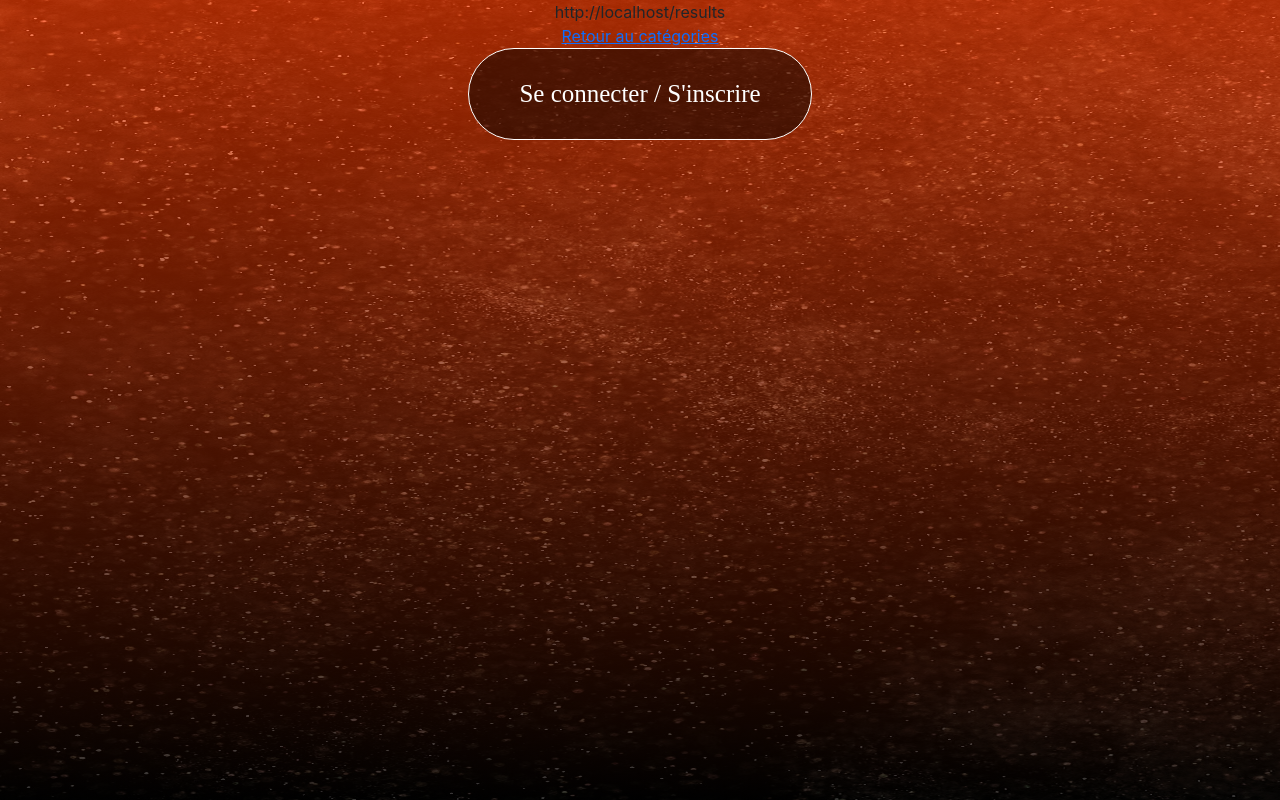
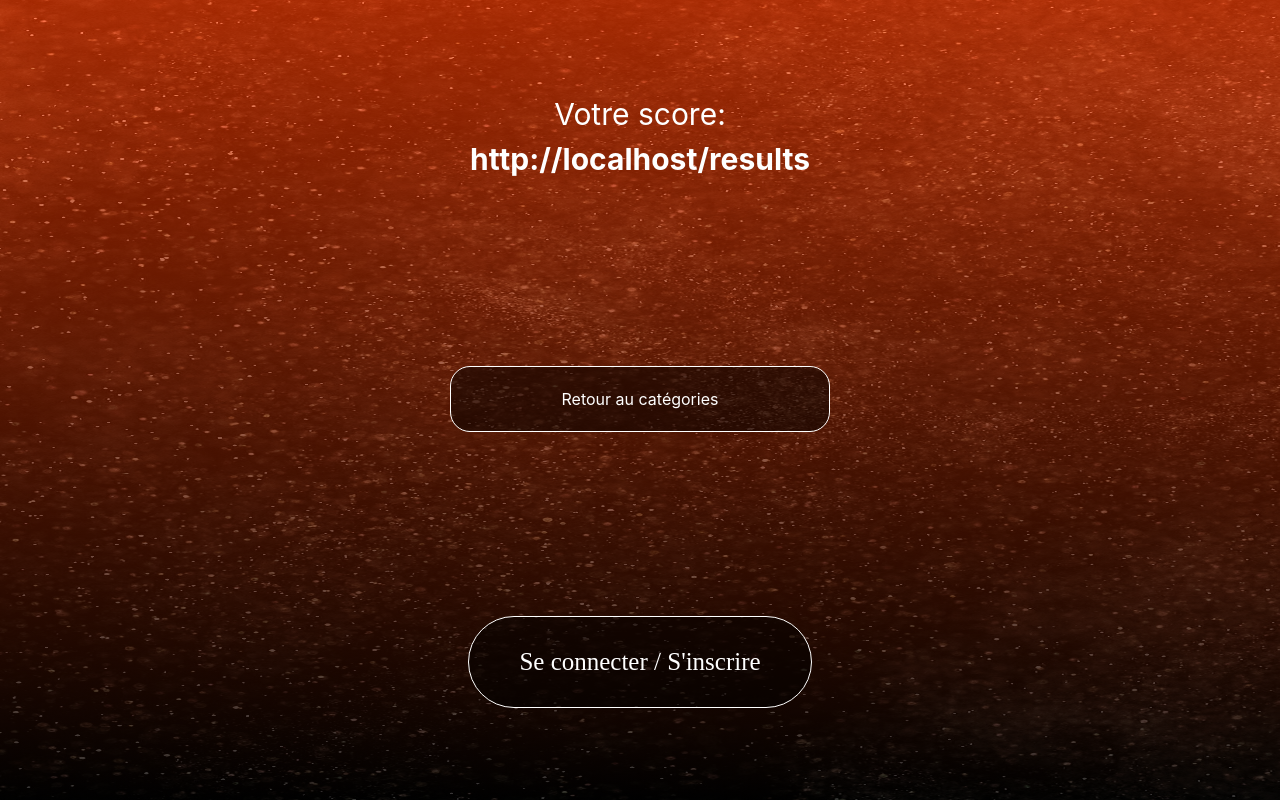
Before and after one commit to Sarah-Katz/Quizz-Brief-Dev-Front, a React (Create React App) app: page /results in a window 1280 px wide. Built offline with nearby package versions, Linux system fonts and the light colour scheme; the HTML template or start-up script is replaced by a standard one; a web font is replaced by a local one.

Commit message:
cursor + page results

```diff
--- a/src/components/EscapeGame/escapeGame.css
+++ b/src/components/EscapeGame/escapeGame.css
@@ -1,4 +1,4 @@
-.fermer{
+.fermer svg{
     position: absolute;
     right: 20px;
     top: 20px;
@@ -10,6 +10,7 @@
     height: 40px;
     border-radius: 50%;
     padding: 3px;
+    cursor: pointer;
 }
 .container-confirm{
     position: absolute;
--- a/src/pages/Quizz/Quizz.css
+++ b/src/pages/Quizz/Quizz.css
@@ -10,15 +10,14 @@
     border-radius: 20px;
     border: none;
     font-size: 30px;
+    cursor: pointer;
 }
 .container-question{
     height: 100vh;
     display: flex;
     flex-direction: column;
-    justify-content: center;
+    justify-content: space-around;
     align-items: center;
-    gap: 40px;
-
 }
 .container-question ul{
     list-style: none;
@@ -37,9 +36,8 @@
     color: #6C001B;
     font-weight: bold;
     width: 428px;
-    height: 120px;
     padding: 30px 20px;
-    margin-bottom: 50px;
+    font-size: 26px;
 }
 .container-question ul{
     display: flex;
@@ -54,6 +52,8 @@
     width: 380px;
     padding: 20px;
     color: white;
+    cursor: pointer;
+    font-size: 24px;
 }
 .container-bonne-reponse{
     color: white;
@@ -63,7 +63,7 @@
     justify-content: center;
     flex-direction: column;
     align-items: center;
-    gap: 100px;
+    gap: 50px;
 }
 .note{
     background-color: white;
@@ -89,8 +89,8 @@
     color: #6C001B;
     font-weight: bold;
     width: 428px;
-    height: 120px;
     padding: 30px 20px;
+    font-size: 26px;
 }
 .reponse-correct{
     font-size: 30px;
--- /dev/null
+++ b/src/pages/Results/Results.css
@@ -0,0 +1,24 @@
+.results-container{
+    display: flex;
+    flex-direction: column;
+    justify-content: space-around;
+    align-items: center;
+    width: 100vw;
+    height: 100vh;
+}
+.results-container a{
+    text-decoration: none;
+    background: rgba(0, 0, 0, 0.5);
+    border-radius: 20px;
+    border: 1px solid white;
+    width: 380px;
+    padding: 20px;
+    color: white;
+}
+.results-score{
+    color: white;
+    font-size: 30px;
+}
+.score{
+    font-weight: bold;
+}
--- a/src/pages/Results/Results.jsx
+++ b/src/pages/Results/Results.jsx
@@ -1,14 +1,18 @@
 import LoginButton from '../../components/LoginButton/loginButton';
 // import NavMenu from '../../components/NavMenu/NavMenu'
 import { Link } from 'react-router-dom';
+import '../Results/Results.css'
 
 export default function Results({first}) {
     const isLogged = localStorage.getItem('isLogged');
     var paramUrl = window.location.href.split('http://localhost:3000/results?note=')
     return (
-        <div>
-            {/* <NavMenu /> */}
-            <div className='results-container'>{paramUrl}</div>
+        <div className='results-container'>
+
+            <div className='results-score'>
+                <div>Votre score:</div>
+                <div className='score'>{paramUrl}</div>
+            </div>
             <Link to='/categories'>Retour au catégories</Link>
             <LoginButton />
         </div>
```
